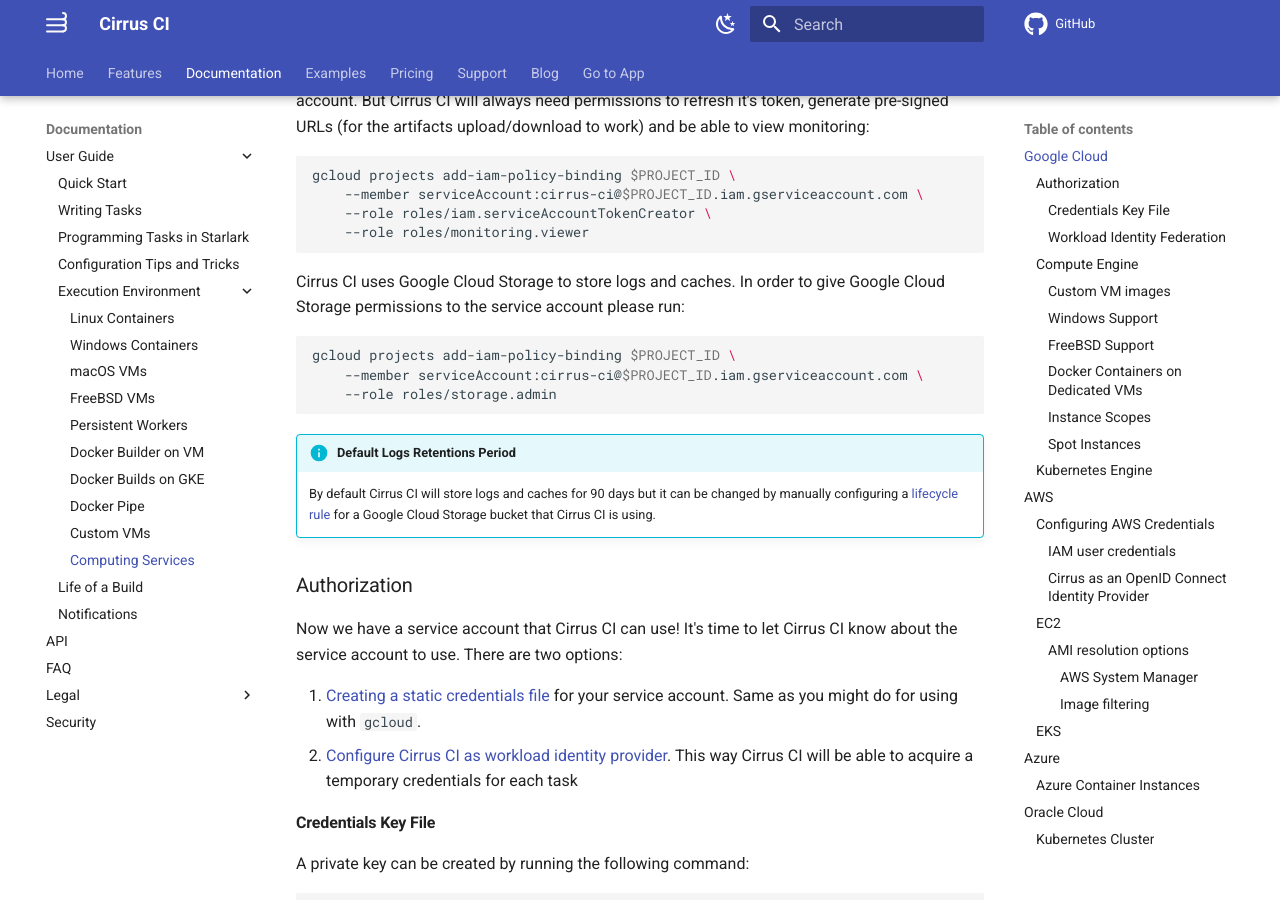
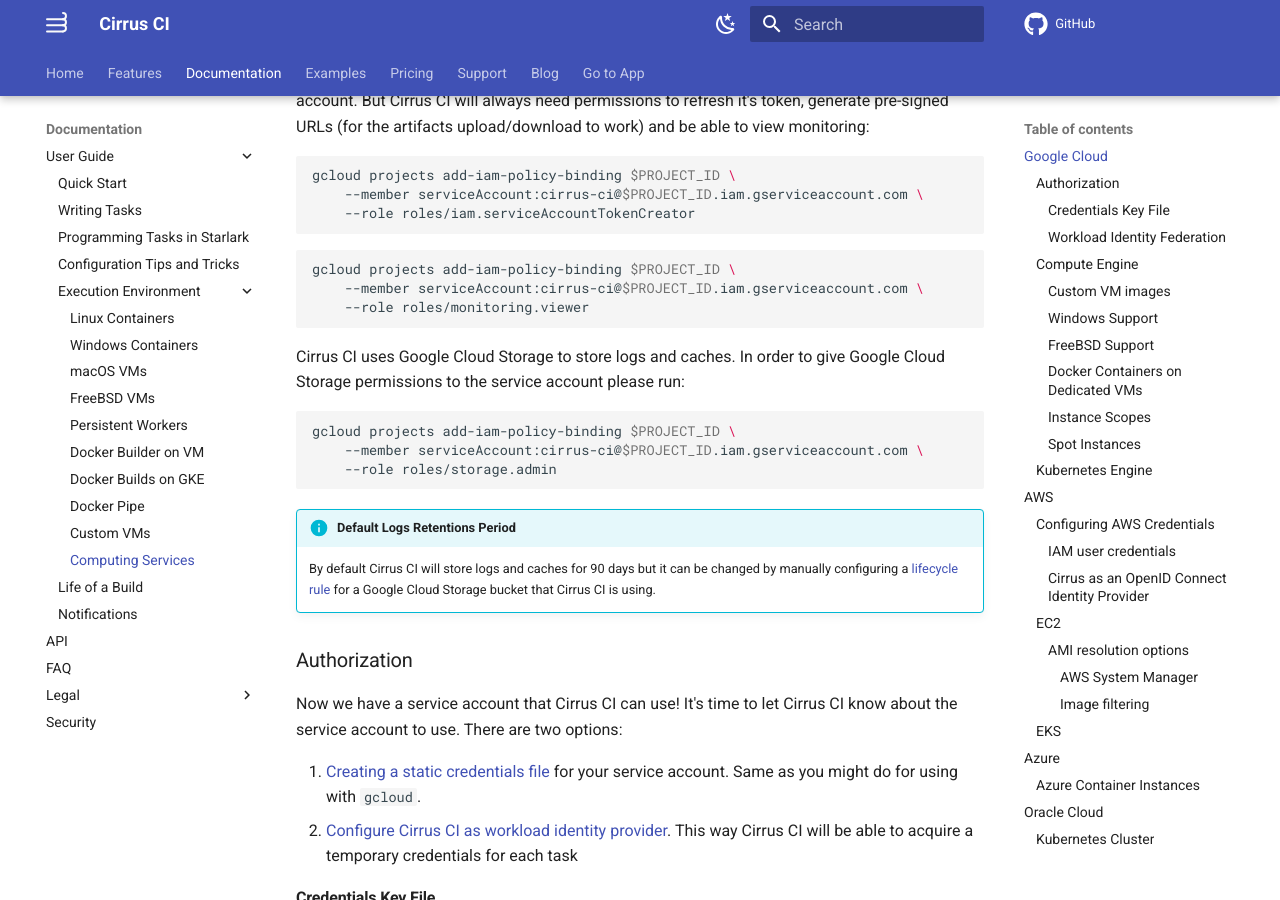
Before and after one commit to cirruslabs/cirrus-ci-docs, an MkDocs documentation site: the page built from docs/guide/supported-computing-services.md, in a window 1280 px wide and 900 px high, scrolled down 2162 px. Built offline with MkDocs 1.6.1 and Material for MkDocs 9.7.7, drawn with Linux system fonts in a browser that asks for light colours; emoji names are drawn with the system emoji font; comment, search, counter and statistics services are not loaded.

Commit message:
gcloud IAM commands do not support multiple --role arguments
https://github.com/cloudfoundry/bosh-google-cpi-release/issues/142

````diff
--- a/docs/guide/supported-computing-services.md
+++ b/docs/guide/supported-computing-services.md
@@ -99,7 +99,12 @@ assigned to the service account. But Cirrus CI will always need permissions to r
 ```bash
 gcloud projects add-iam-policy-binding $PROJECT_ID \
     --member serviceAccount:cirrus-ci@$PROJECT_ID.iam.gserviceaccount.com \
-    --role roles/iam.serviceAccountTokenCreator \
+    --role roles/iam.serviceAccountTokenCreator
+```
+
+```bash
+gcloud projects add-iam-policy-binding $PROJECT_ID \
+    --member serviceAccount:cirrus-ci@$PROJECT_ID.iam.gserviceaccount.com \
     --role roles/monitoring.viewer
 ```
 
````
